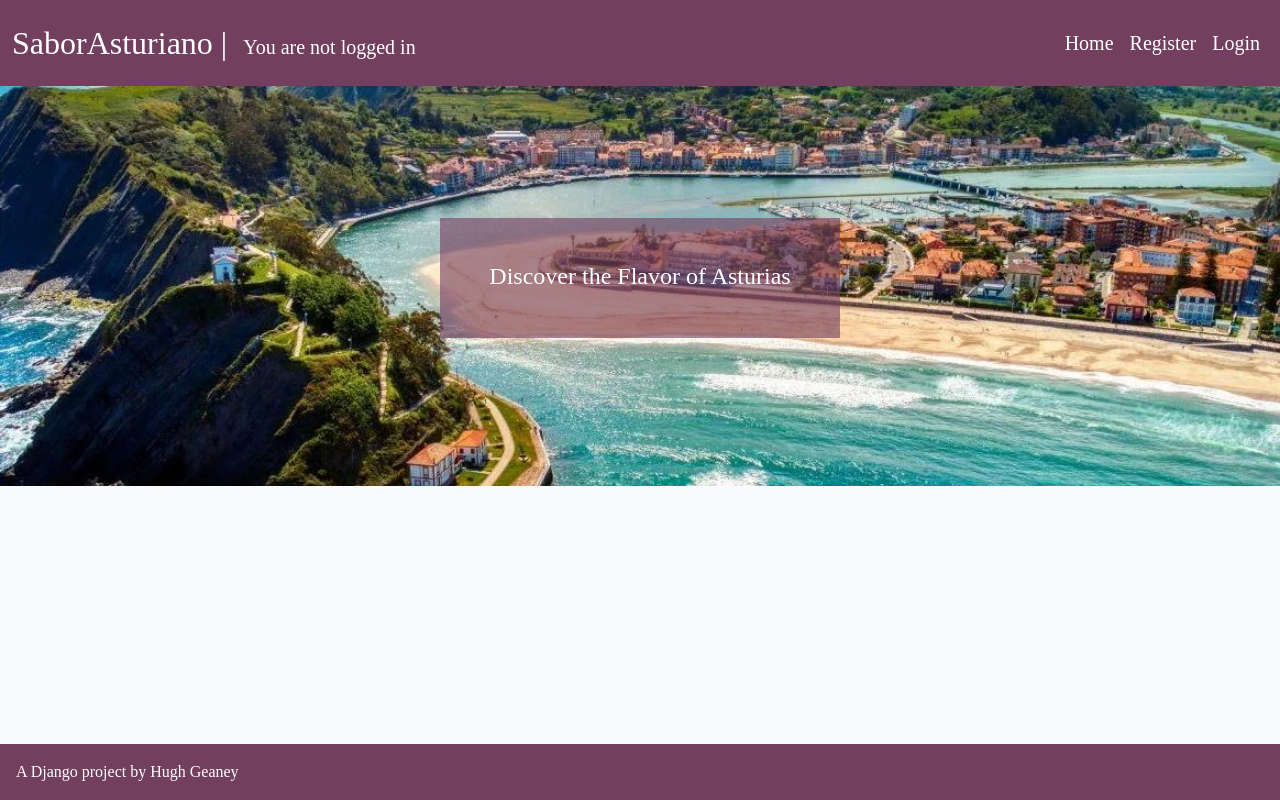
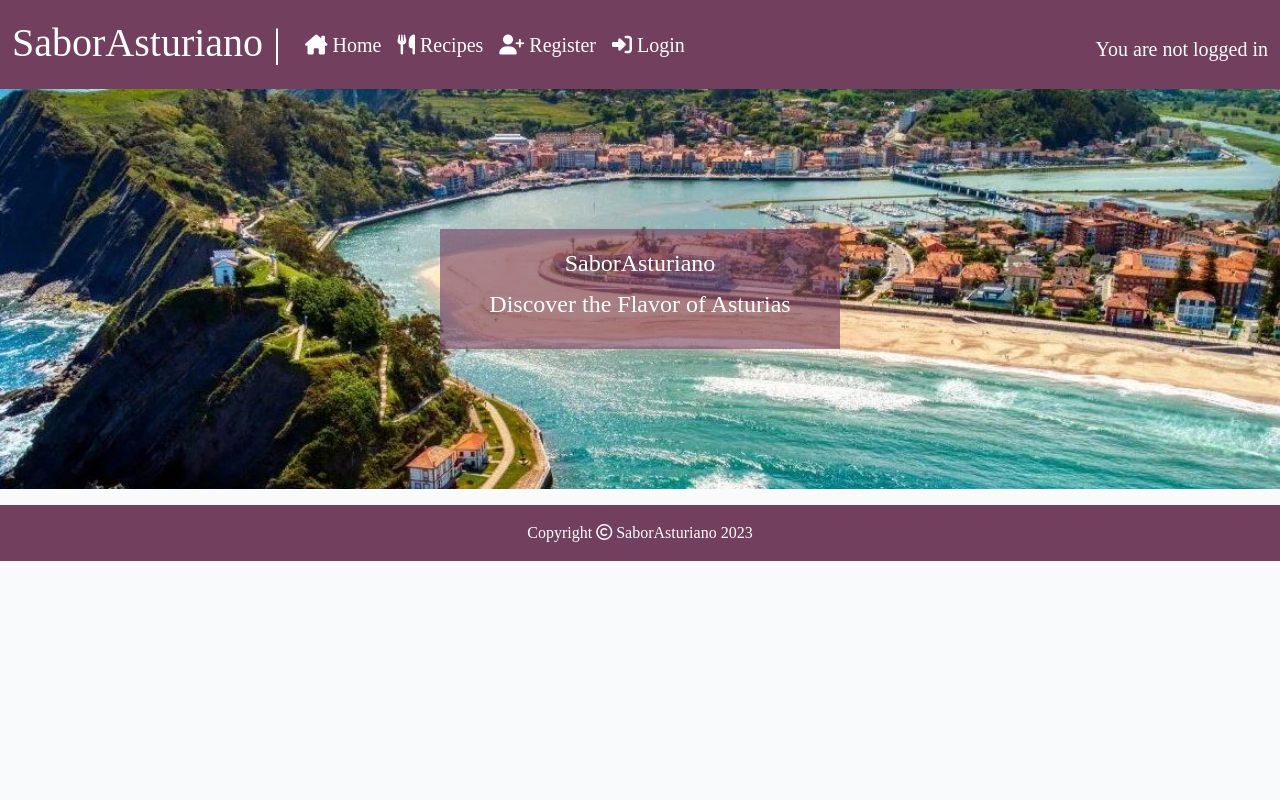
Before and after one commit to Hugh1996/sabor-asturiano-pp4, a Django app: page / in a window 1280 px wide. Run offline with Django 3.2, Linux system fonts and the light colour scheme; data that the repository does not hold is empty; parts of the project's set-up code (start-up, migrations or seed data) failed here and were passed over; some libraries are stand-ins or nearby versions.

Commit message:
Adjust navbar and footer

```diff
--- a/blog/forms.py
+++ b/blog/forms.py
@@ -1,4 +1,4 @@
-from .models import Comment
+from .models import Comment, Recipe
 from django import forms
 
 
--- a/static/css/style.css
+++ b/static/css/style.css
@@ -1,3 +1,7 @@
+
+.nav-item:hover {
+    border-bottom: 2px solid white;
+}
 
 body {
     background-color: #F9FAFC;
@@ -22,11 +26,15 @@ body {
     height: 400px;
 }
 
-.section-bg p {
+.small-bg {
     background-color: rgba(114, 63, 95, 0.6);
     padding: 40px;
     height: 120px;
     width: 400px;
+    flex-direction: column;
+    justify-content: center;
+    align-items: center;
+    padding: 20px;
 }
 
 .primary {
--- a/templates/base.html
+++ b/templates/base.html
@@ -26,44 +26,49 @@
 
     <nav class="primary navbar navbar-expand-lg navbar-light">
         <div class="container-fluid">
-            <a class="navbar-brand text-white fs-2" href="{% url 'home' %}">SaborAsturiano    |</a>
+            <a class="navbar-brand text-white fs-1 pb-2" href="{% url 'home' %}">SaborAsturiano    |</a>
             <button class="navbar-toggler" type="button" data-bs-toggle="collapse" data-bs-target="#navbarText"
                 aria-controls="navbarText" aria-expanded="false" aria-label="Toggle navigation">
                 <span class="navbar-toggler-icon"></span>
             </button>
-            <span>
+            <div class="collapse navbar-collapse" id="navbarText">
+                <ul class="navbar-nav mb-lg-0 ml-auto">
+                    <li class="nav-item">
+                        <a class="nav-link active text-white fs-5" aria-current="page" href="{% url 'home' %}"><i class="fa-solid fa-house-chimney"></i>   Home</a>
+                    </li>
+                    <li class="nav-item">
+                        <a class="nav-link active text-white fs-5" aria-current="page" href=""><i class="fa-solid fa-utensils"></i>   Recipes</a>
+                    </li>
+                    {% if user.is_authenticated %}
+                    <li class="nav-item">
+                        <a class="nav-link text-white fs-5" href="{% url 'account_logout' %}"><i class="fa-solid fa-arrow-right-from-bracket"></i>   Logout</a>
+                    </li>
+                    {% else %}
+                    <li class="nav-item">
+                        <a class="nav-link text-white fs-5" href="{% url 'account_signup' %}"><i class="fa-solid fa-user-plus"></i>   Register</a>
+                    </li>
+                    <li class="nav-item">
+                        <a class="nav-link text-white fs-5" href="{% url 'account_login' %}"><i class="fa-solid fa-right-to-bracket"></i>   Login</a>
+                    </li>
+                    {% endif %}
+                </ul>
+            </div>
+            <span class="ml-auto">
                 {% if user.is_authenticated %}
                 <p class="fs-5 pt-4 text-white">You are logged in as {{ user }}</p>
                 {% else %}
                 <p class="fs-5 pt-4 text-white">You are not logged in</p>
                 {% endif %}
             </span>
-            <div class="collapse navbar-collapse" id="navbarText">
-                <ul class="navbar-nav mb-2 mb-lg-0 ms-auto">
-                    <li class="nav-item">
-                        <a class="nav-link active text-white fs-5" aria-current="page" href="{% url 'home' %}">Home</a>
-                    </li>
-                    {% if user.is_authenticated %}
-                    <li class="nav-item">
-                        <a class="nav-link text-white fs-5" href="{% url 'account_logout' %}">Logout</a>
-                    </li>
-                    {% else %}
-                    <li class="nav-item">
-                        <a class="nav-link text-white fs-5" href="{% url 'account_signup' %}">Register</a>
-                    </li>
-                    <li class="nav-item">
-                        <a class="nav-link text-white fs-5" href="{% url 'account_login' %}">Login</a>
-                    </li>
-                    {% endif %}
-
-                </ul>
-            </div>
         </div>
     </nav>
 
     <main class="flex-shrink-0 main-bg">
         <div class="section-bg d-flex flex-column align-items-center justify-content-center">
-            <p class="text-white fs-4">Discover the Flavor of Asturias</p>
+            <div class="small-bg">
+                <h3 class="text-white fs-4">SaborAsturiano</h3>
+                <p class="text-white fs-4">Discover the Flavor of Asturias</p>
+            </div>
         </div>
         {% block content %}
         <!-- Base content -->
@@ -71,9 +76,10 @@
     </main>
 
     <!-- Footer -->
-    <footer class="primary flex justify-center w-full h-20 mt-auto align-center">
-        <p class="text-sm font-thin text-white m-3 fs-6">A Django project by <span class="text-lg">Hugh Geaney</span></p>
+    <footer class="primary flex">
+        <p class="text-sm font-thin text-white m-3 fs-6 text-center">Copyright <i class="fa-regular fa-copyright"></i> SaborAsturiano 2023</p>
     </footer>
 </body>
+<script src="https://kit.fontawesome.com/bb021deaf1.js" crossorigin="anonymous"></script>
 
 </html>
```
